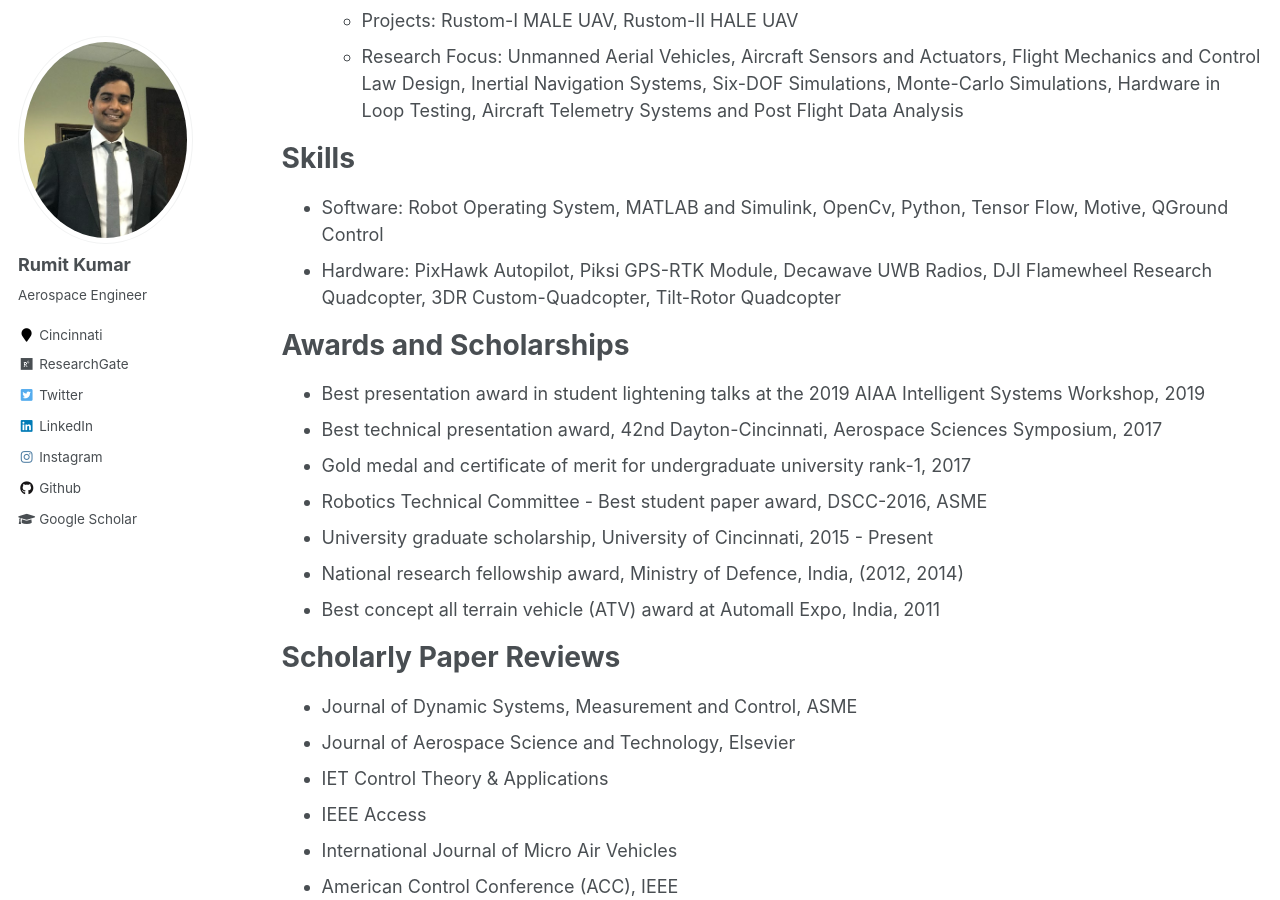
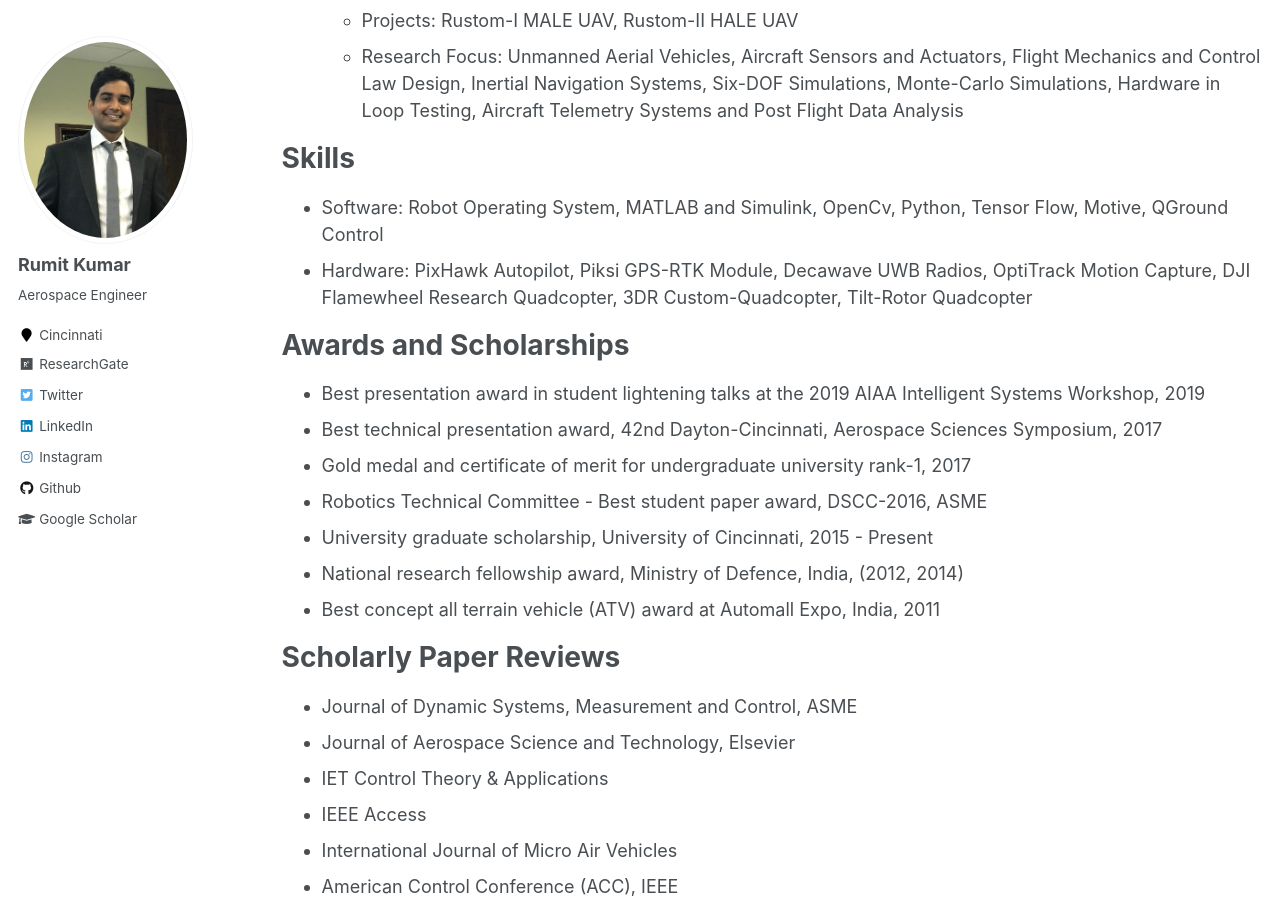
Before and after one commit to kumarrt/kumarrt.github.io, a Jekyll site: the page built from _pages/cv.md, in a window 1280 px wide and 900 px high, scrolled down 680 px. Built offline with Jekyll 4.4.1, drawn with Linux system fonts in a browser that asks for light colours.

Commit message:
Update cv.md

```diff
--- a/_pages/cv.md
+++ b/_pages/cv.md
@@ -33,7 +33,7 @@ Work experience
 Skills
 ======
 * Software: Robot Operating System, MATLAB and Simulink, OpenCv, Python, Tensor Flow, Motive, QGround Control
-* Hardware: PixHawk Autopilot, Piksi GPS-RTK Module, Decawave UWB Radios, DJI Flamewheel Research Quadcopter, 3DR Custom-Quadcopter, Tilt-Rotor Quadcopter
+* Hardware: PixHawk Autopilot, Piksi GPS-RTK Module, Decawave UWB Radios, OptiTrack Motion Capture, DJI Flamewheel Research Quadcopter, 3DR Custom-Quadcopter, Tilt-Rotor Quadcopter
 
 
 Awards and Scholarships
```
